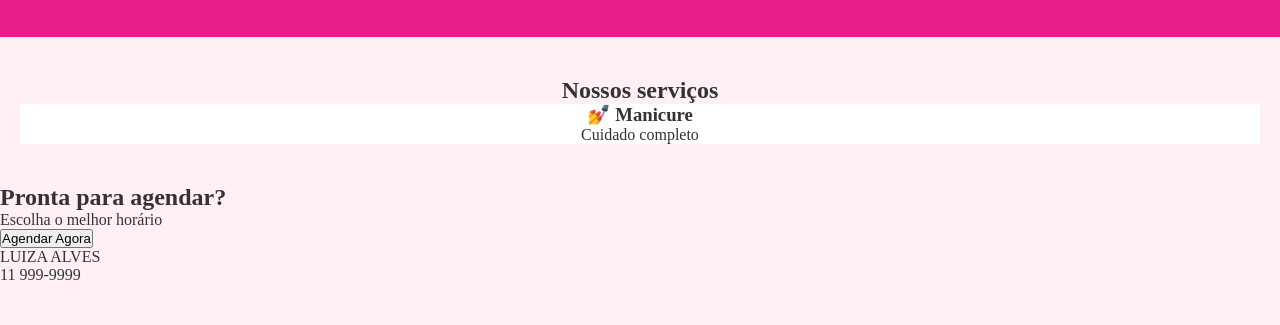
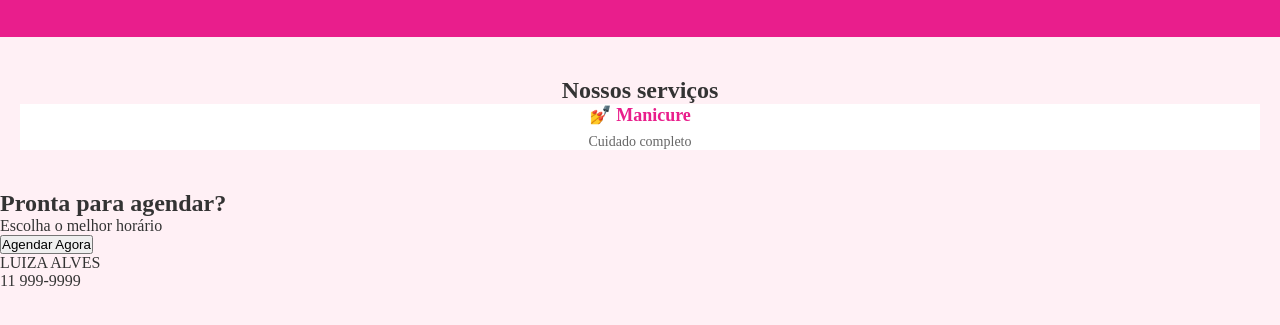
Before and after one commit to rthaylan00-sketch/site-manicure, a plain HTML site: page index.html in a window 1280 px wide. Shown: the part 113-438 px from the top of the page. Drawn offline with Linux system fonts and the light colour scheme.

Commit message:
Update style.css

```diff
--- a/style.css
+++ b/style.css
@@ -37,3 +37,12 @@ header p {
    margin-bottom: 16px
    box-shadow: 0 2px 8px rgba(0,0,0,0,1.)
  }
+ .card h3 {
+   font-size: 18px;
+   margin-bottom: 8px;
+   color: #e91e8c;
+ }
+ .card p {
+   font-size: 14px;
+   color: #666;
+ }
```
